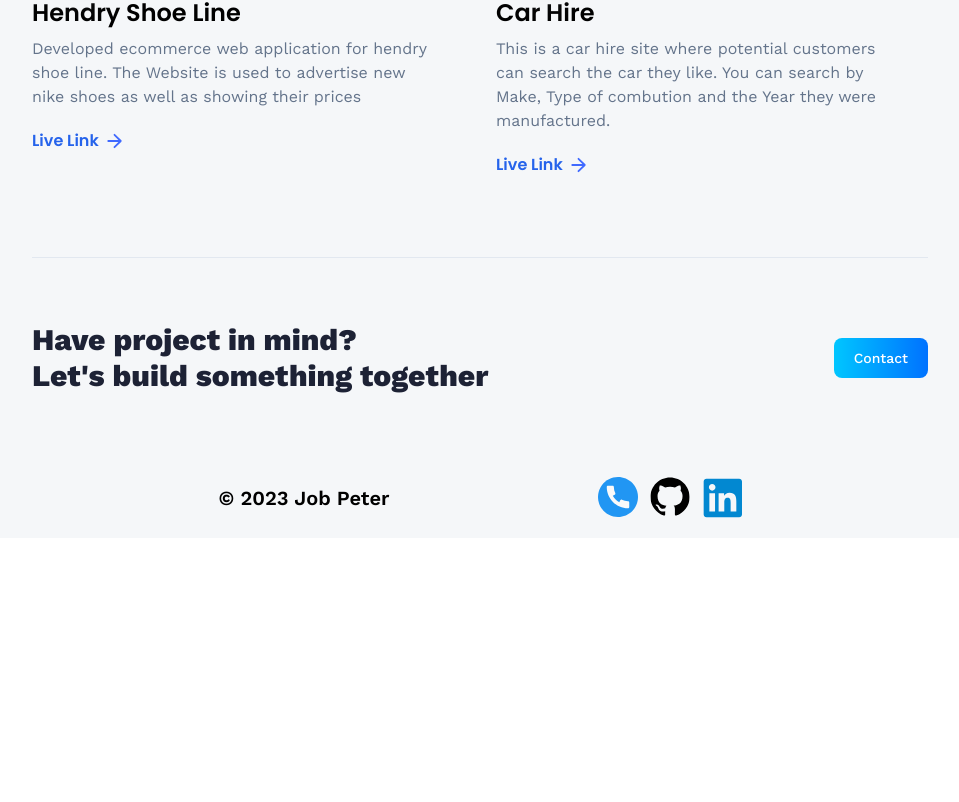
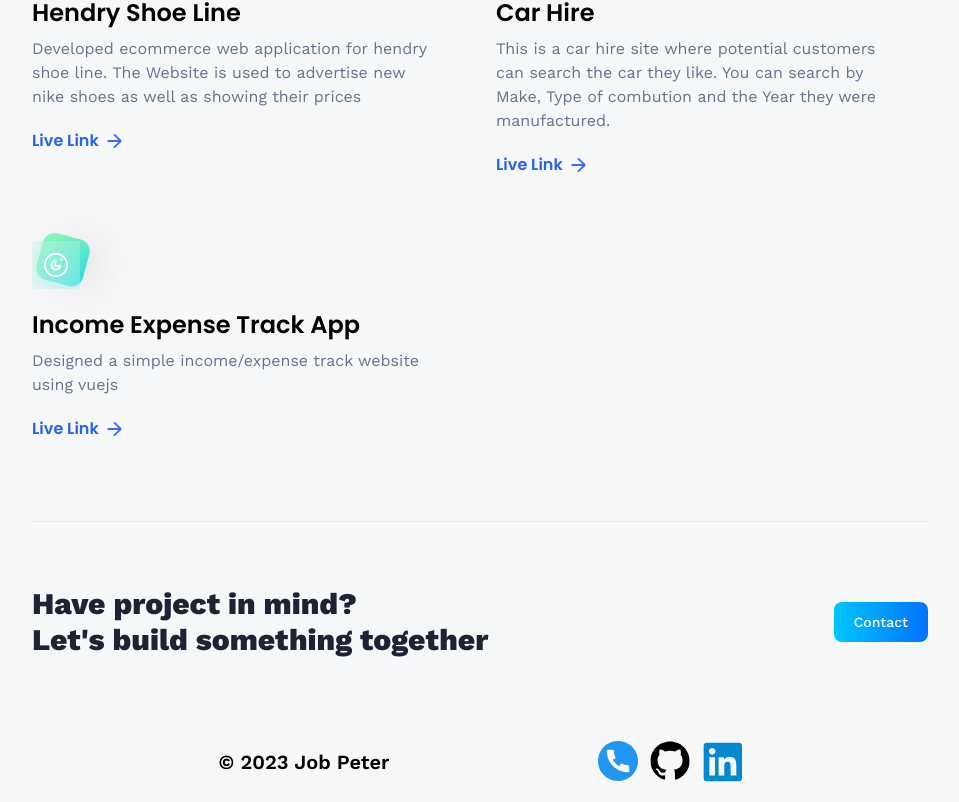
Before and after one commit to jobkilonzo/vite-3d-portofolio, a React (Vite) app: page /projects in a window 1280 px wide. Shown: the part 963-1765 px from the top of the page, without its empty margins (160-1119 px from the left). Before the commit the page ends 1501 px from the top, so only its background shows below. Built offline with nearby package versions, Linux system fonts and the light colour scheme.

Commit message:
Updated constants

```diff
--- a/src/constants/index.js
+++ b/src/constants/index.js
@@ -248,7 +248,13 @@ export const projects = [
         description: 'This is a car hire site where potential customers can search the car they like. You can search by Make, Type of combution and the Year they were manufactured.',
         link: 'https://showcase-car-three.vercel.app/',
     },
-
+    {
+        iconUrl: threads,
+        theme: 'btn-back-green',
+        name: 'Income Expense Track App',
+        description: 'Designed a simple income/expense track website using vuejs',
+        link: 'https://income-expense-app.pages.dev/',
+    },
 
 
 
```
